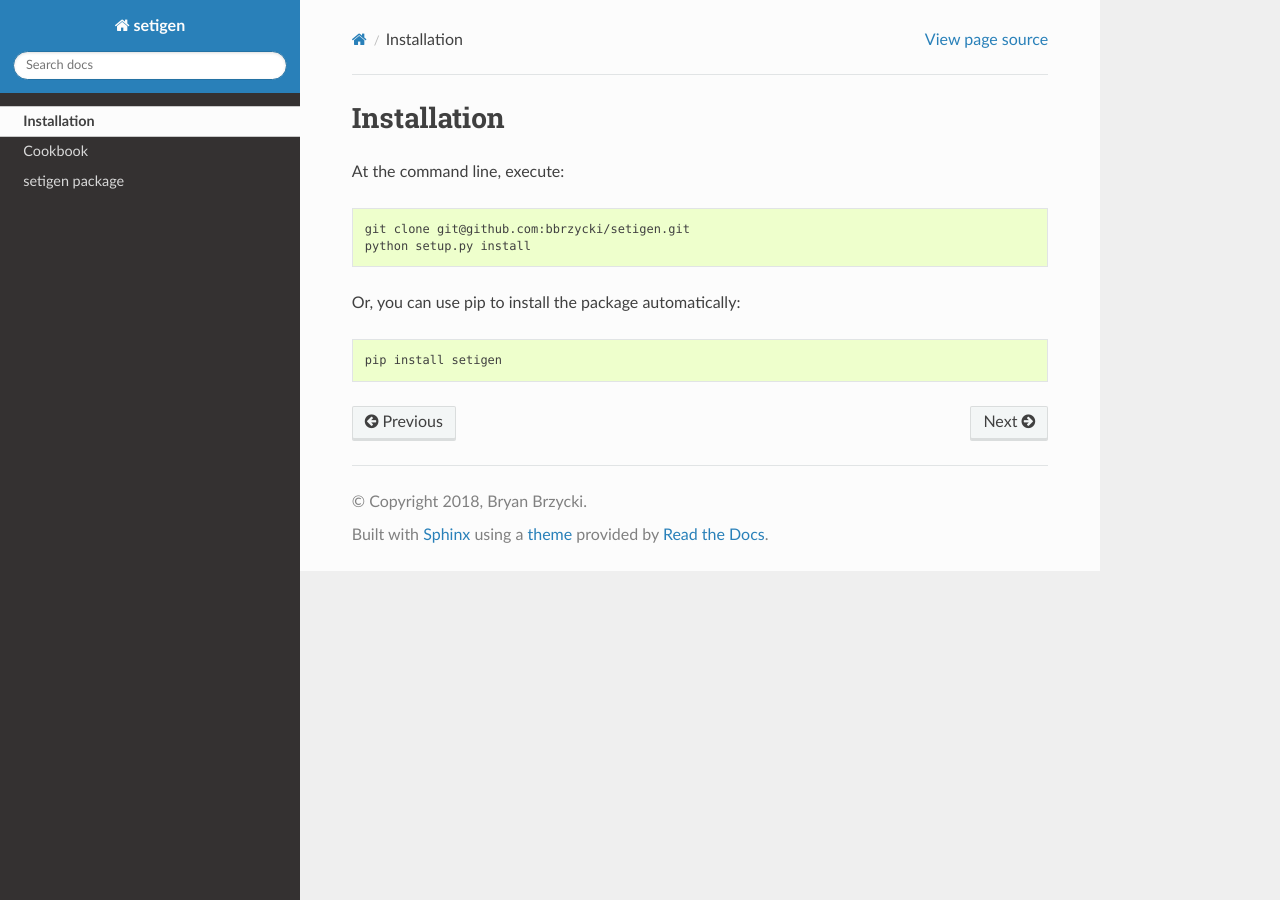
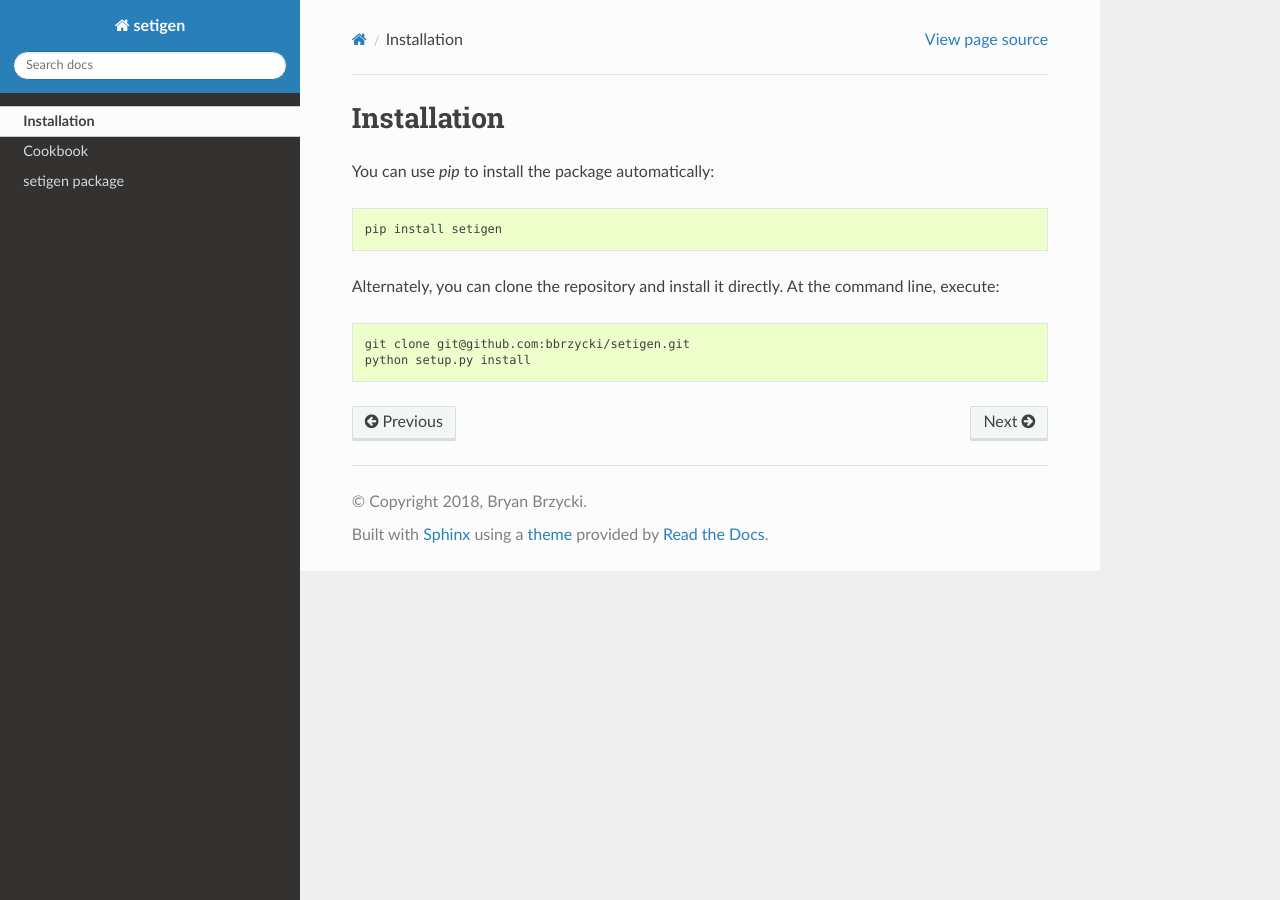
Before and after one commit to bbrzycki/setigen, a Sphinx documentation site: the page built from doc/source/install.rst, in a window 1280 px wide. Built offline with Sphinx 7.4.7 and the Read the Docs theme 2.0.0, drawn with Linux system fonts in a browser that asks for light colours.

Commit message:
Update install.rst

```diff
--- a/doc/source/install.rst
+++ b/doc/source/install.rst
@@ -2,15 +2,15 @@
 Installation
 ============
 
-At the command line, execute:
+You can use `pip` to install the package automatically:
+
+.. code-block:: bash
+
+    pip install setigen
+
+Alternately, you can clone the repository and install it directly. At the command line, execute:
 
 .. code-block:: bash
 
     git clone git@github.com:bbrzycki/setigen.git
     python setup.py install
-
-Or, you can use pip to install the package automatically:
-
-.. code-block:: bash
-
-    pip install setigen
```
